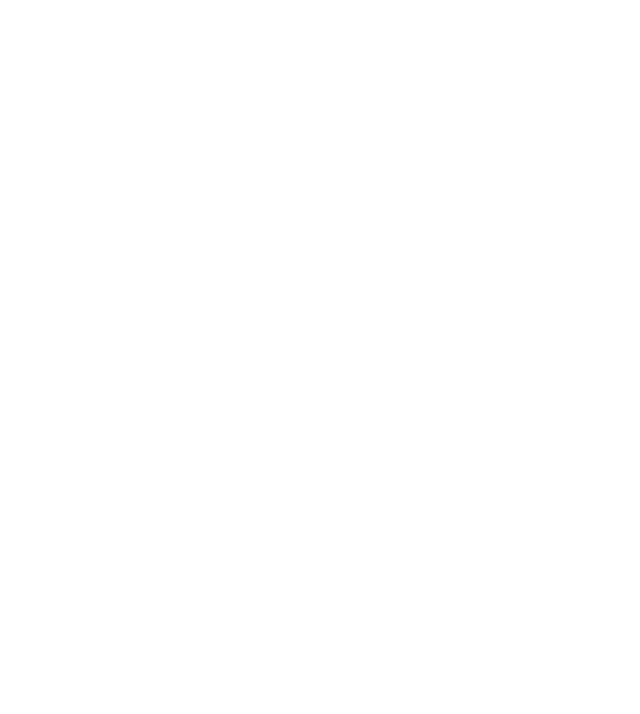
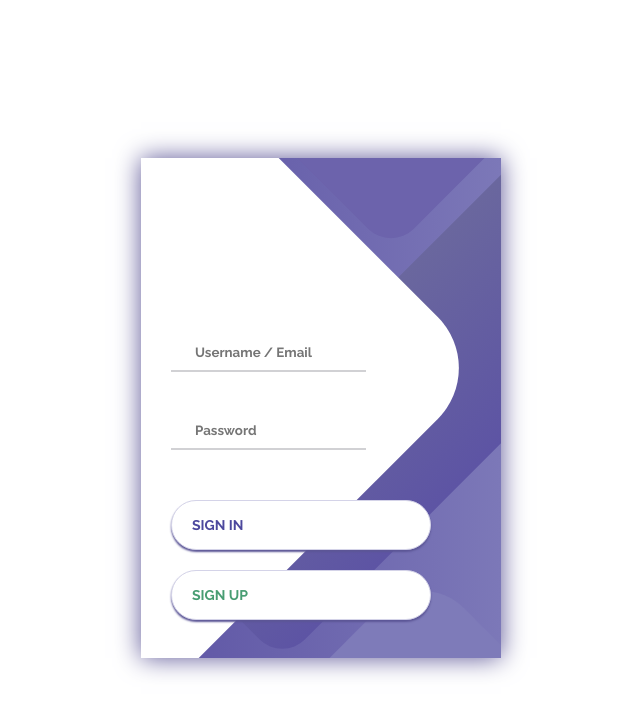
Before and after one commit to cuongnguyen0909/learn_angular, an Angular app: page /login in a window 1280 px wide. Shown: the top 714 px of the page, without its empty margins (319-959 px from the left). Built offline with nearby package versions, Linux system fonts and the light colour scheme; data requests are answered from the project's data file.

Commit message:
make something else, example: add "role" property in User model, verify isAdmid role,

```diff
--- a/db.json
+++ b/db.json
@@ -96,13 +96,22 @@
       "id": 1,
       "username": "admin",
       "password": "admin",
-      "email": "admin@gmail.com"
+      "email": "admin@gmail.com",
+      "role": "admin"
     },
     {
       "id": 2,
       "username": "cuong",
       "password": "cuong123",
-      "email": "cuong@gmail.com"
+      "email": "cuong@gmail.com",
+      "role": "user"
+    },
+    {
+      "username": "testuser",
+      "email": "testuser@gmail.com",
+      "password": "123456",
+      "id": 3,
+      "role": "user"
     }
   ],
   "comments": [
--- a/src/app/app-routing.module.ts
+++ b/src/app/app-routing.module.ts
@@ -7,6 +7,7 @@ import { UserLoginComponent } from './components/user-login/user-login.component
 import { UserRegisterComponent } from './components/user-register/user-register.component';
 import { StockUpdateFormComponent } from './components/stock-update-form/stock-update-form.component';
 import { StockDetailComponent } from './components/stock-detail/stock-detail.component';
+import { UserListComponent } from './components/user-list/user-list.component';
 
 const routes: Routes = [
   { path: '', redirectTo: '/login', pathMatch: 'full' },
@@ -16,7 +17,9 @@ const routes: Routes = [
   { path: 'favorite-stocks', component: StockFavoriteListComponent },
   { path: 'stock-create-form', component: StockCreateFormComponent },
   { path: 'stock-update-form/:id', component: StockUpdateFormComponent },
-  { path: 'stock-detail/:id', component: StockDetailComponent }
+  { path: 'stock-detail/:id', component: StockDetailComponent },
+  { path: 'register', component: UserRegisterComponent },
+  { path: 'user-list', component: UserListComponent }
 ];
 
 @NgModule({
--- a/src/app/components/user-login/user-login.component.css
+++ b/src/app/components/user-login/user-login.component.css
@@ -137,6 +137,37 @@ body {
     transition: .2s;
 }
 
+.register__submit {
+    background: #fff;
+    font-size: 14px;
+    /* margin-top: 8px; */
+    padding: 16px 20px;
+    border-radius: 26px;
+    border: 1px solid #D4D3E8;
+    text-transform: uppercase;
+    font-weight: 700;
+    display: flex;
+    align-items: center;
+    width: 100%;
+    color: #489d73;
+    box-shadow: 0px 2px 2px #5C5696;
+    cursor: pointer;
+    transition: .2s;
+}
+
+.regiser_container {
+    margin-top: 20px;
+}
+
+/*
+.regiser_container>span {
+    font-weight: bold;
+    font-style: italic;
+    color: rgb(21, 15, 108);
+    text-shadow: 0px 0px 8px #7875B5;
+    background: linear-gradient(20deg, #0d0c15, #13113d);
+} */
+
 .login__submit:active,
 .login__submit:focus,
 .login__submit:hover {
--- a/src/app/components/user-login/user-login.component.html
+++ b/src/app/components/user-login/user-login.component.html
@@ -26,7 +26,7 @@
                 <h4 style="text-align: left;color: rgb(175, 78, 46);">{{message}}</h4>
                 <div class="login__field">
                     <i class="login__icon fas fa-user"></i>
-                    <input type="text" class="login__input" placeholder="Username" id="username" #username
+                    <input type="text" class="login__input" placeholder="Username / Email" id="username" #username
                         formControlName="username">
                 </div>
                 <div class="login__field">
@@ -35,9 +35,17 @@
                         formControlName="password">
                 </div>
                 <button type="submit" [disabled]="!loginForm.valid" class="button login__submit">
-                    <span class="button__text">Log In Now</span>
+                    <span class="button__text">Sign In</span>
                     <i class="button__icon fas fa-chevron-right"></i>
                 </button>
+                <div class="regiser_container">
+                    <!-- <span>Have you created an account yet?</span> -->
+                    <button class="button register__submit" (click)="registerUser()">
+                        <span class="button__text">Sign up</span>
+                        <i class="button__icon fas fa-chevron-right"></i>
+                    </button>
+                </div>
+
             </form>
         </div>
         <div class="screen__background">
--- a/src/app/components/user-login/user-login.component.ts
+++ b/src/app/components/user-login/user-login.component.ts
@@ -3,6 +3,7 @@ import { FormBuilder, FormGroup, Validators } from '@angular/forms';
 import { Router } from '@angular/router';
 import { User } from 'src/app/models/user';
 import { AuthService } from 'src/app/services/auth.service';
+import { FormService } from 'src/app/services/form.service';
 import { UserService } from 'src/app/services/user.service';
 
 @Component({
@@ -14,12 +15,14 @@ export class UserLoginComponent implements OnInit {
   public users: User[] = [];
   public loginForm: FormGroup;
   public isLoggedIn: boolean = false;
+  public isAdmin: boolean = false;
   public message: string = '';
-  @Output() loggedInStatus: EventEmitter<boolean> = new EventEmitter<boolean>();
+  // @Output() loggedInStatus: EventEmitter<boolean> = new EventEmitter<boolean>();
   constructor(private fb: FormBuilder,
     private userService: UserService,
     private authService: AuthService,
-    private router: Router) {
+    private router: Router,
+    private formService: FormService) {
     this.loginForm = this.fb.group({
       username: ['', [Validators.required]],
       password: ['', [Validators.required]]
@@ -34,17 +37,22 @@ export class UserLoginComponent implements OnInit {
   login(username: string, password: string) {
     // Thực hiện kiểm tra username và password với dữ liệu từ server
     for (let user of this.users) {
-      if (user.username === username && user.password === password) {
+      if ((user.username === username && user.password === password) || (user.email === username && user.password === password)) {
         this.isLoggedIn = true;
-        this.authService.sendStatusLoggedIn(this.isLoggedIn); // Đánh dấu trạng thái đã đăng nhập thành công
+        //send status is log in to header component
+        this.authService.sendStatusLoggedIn(this.isLoggedIn);
+        this.formService.sendData(user);
+        if (user.role === "admin") {
+          this.isAdmin = true;
+          this.authService.sendIsAdmin(this.isAdmin);
+          console.log(this.isAdmin);
+        }
         break;
       }
     }
 
-
     // Nếu đăng nhập thành công, chuyển hướng sang trang home
     if (this.isLoggedIn) {
-
       this.router.navigate(['/home']);
     } else {
       // Xử lý khi đăng nhập không thành công, ví dụ hiển thị thông báo lỗi
@@ -54,6 +62,10 @@ export class UserLoginComponent implements OnInit {
       console.log("Đăng nhập không thành công. Vui lòng kiểm tra lại thông tin đăng nhập.");
     }
     // Phát ra sự kiện về trạng thái đăng nhập
-    this.loggedInStatus.emit(this.isLoggedIn);
+    // this.loggedInStatus.emit(this.isLoggedIn);
+  }
+
+  public registerUser() {
+    this.router.navigate(['/register']);
   }
 }
```
Also changed, not shown: src/app/app.module.ts (+5 -3 lines), src/app/models/user.ts (+4 -3 lines), 1 other file (tests, documents, lock files or other folders).
